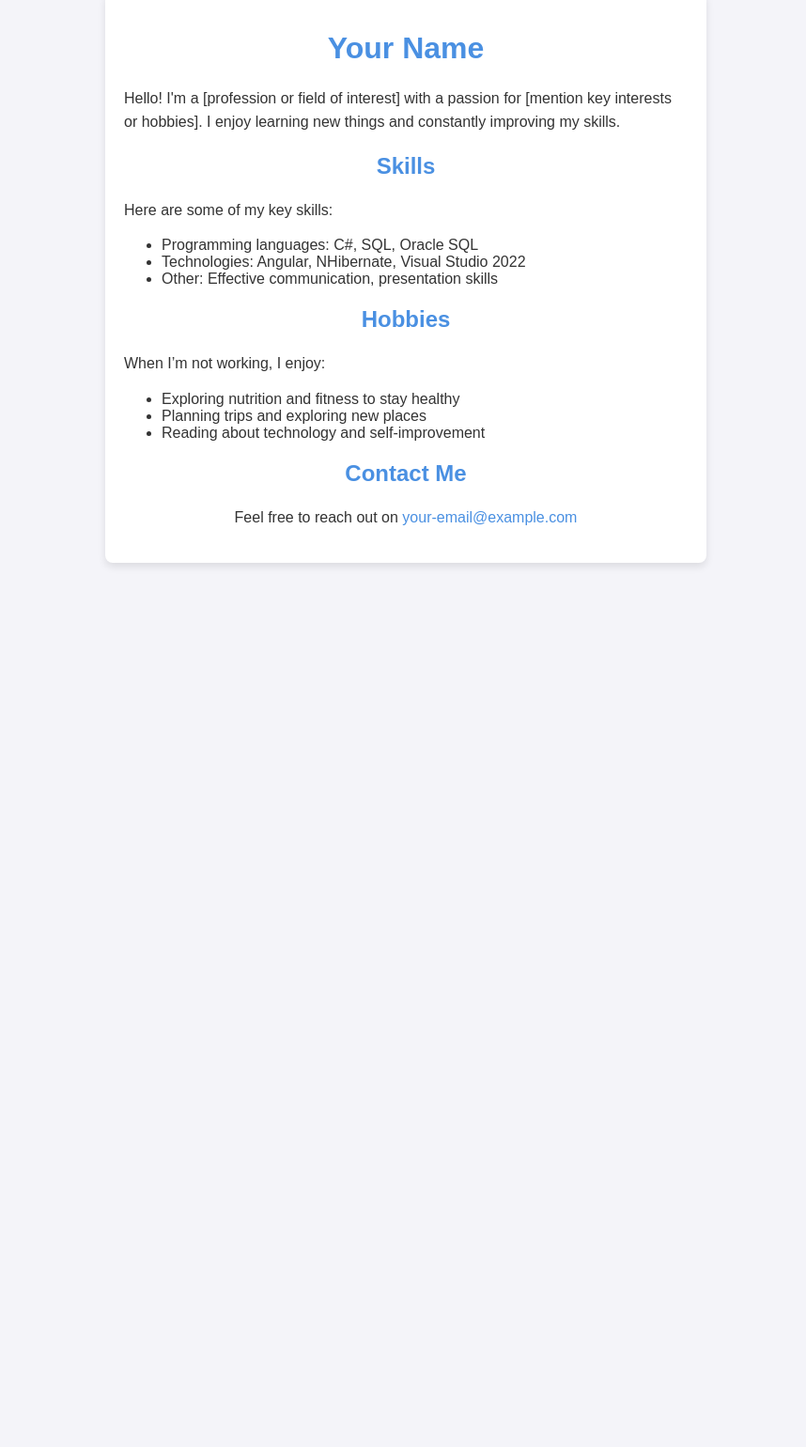
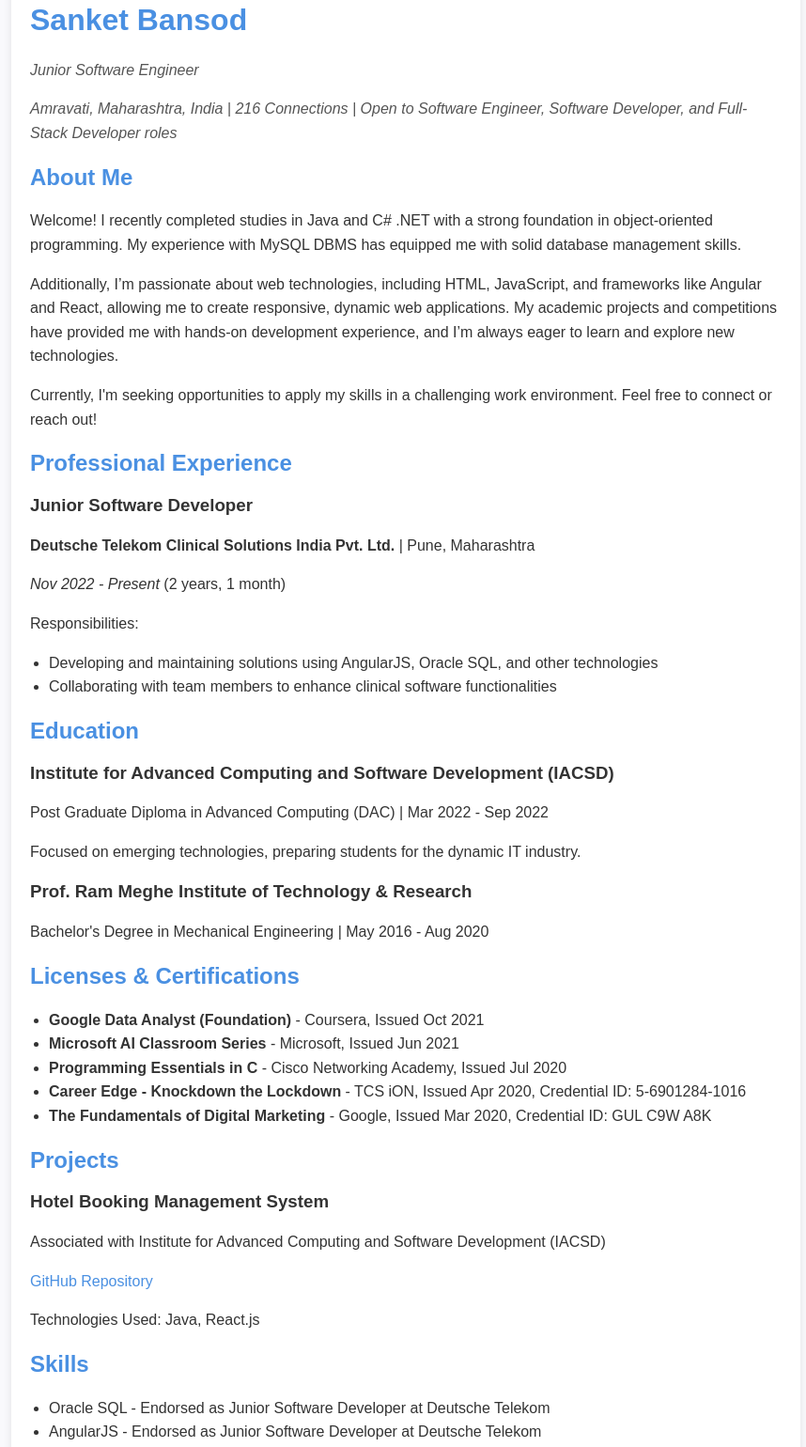
Before and after one commit to SanketBansod174/SanketBansod.github.io, a plain HTML site: page index.html in a window 1280 px wide. Shown: the part 58-1598 px from the top of the page at 94% size, without its empty margins (208-1066 px from the left). Before the commit the page ends 800 px from the top, so only its background shows below. Drawn offline with Linux system fonts and the light colour scheme.

Commit message:
Update index.html

```diff
--- a/index.html
+++ b/index.html
@@ -3,78 +3,119 @@
 <head>
     <meta charset="UTF-8">
     <meta name="viewport" content="width=device-width, initial-scale=1.0">
-    <title>About Me</title>
+    <title>Sanket Bansod - Junior Software Engineer</title>
     <style>
         body {
             font-family: Arial, sans-serif;
-            background-color: #f4f4f9;
+            background-color: #f9f9fc;
             color: #333;
             margin: 0;
             padding: 0;
             display: flex;
-            flex-direction: column;
-            align-items: center;
+            justify-content: center;
         }
         .container {
-            width: 80%;
-            max-width: 600px;
+            max-width: 800px;
+            width: 90%;
+            margin: 20px;
             padding: 20px;
             background-color: #fff;
-            box-shadow: 0 4px 8px rgba(0, 0, 0, 0.1);
-            border-radius: 8px;
-            margin-top: 50px;
+            box-shadow: 0 4px 10px rgba(0, 0, 0, 0.1);
+            border-radius: 10px;
         }
         h1, h2 {
             color: #4A90E2;
-            text-align: center;
         }
         p {
+            line-height: 1.6;
+        }
+        ul {
+            padding-left: 20px;
             line-height: 1.6;
         }
         .section {
             margin-bottom: 20px;
         }
         .contact {
-            text-align: center;
+            font-style: italic;
+            color: #555;
         }
-        a {
+        .project-link {
             color: #4A90E2;
             text-decoration: none;
         }
-        a:hover {
+        .project-link:hover {
             text-decoration: underline;
+        }
+        .skills-list {
+            list-style-type: disc;
+            margin: 0;
+            padding: 0;
+            padding-left: 20px;
         }
     </style>
 </head>
 <body>
 
     <div class="container">
-        <h1>Your Name</h1>
-        <p>Hello! I'm a [profession or field of interest] with a passion for [mention key interests or hobbies]. I enjoy learning new things and constantly improving my skills.</p>
+        <h1>Sanket Bansod</h1>
+        <p class="contact">Junior Software Engineer</p>
+        <p class="contact">Amravati, Maharashtra, India | 216 Connections | Open to Software Engineer, Software Developer, and Full-Stack Developer roles</p>
 
         <div class="section">
-            <h2>Skills</h2>
-            <p>Here are some of my key skills:</p>
-            <ul>
-                <li>Programming languages: C#, SQL, Oracle SQL</li>
-                <li>Technologies: Angular, NHibernate, Visual Studio 2022</li>
-                <li>Other: Effective communication, presentation skills</li>
+            <h2>About Me</h2>
+            <p>Welcome! I recently completed studies in Java and C# .NET with a strong foundation in object-oriented programming. My experience with MySQL DBMS has equipped me with solid database management skills.</p>
+            <p>Additionally, I’m passionate about web technologies, including HTML, JavaScript, and frameworks like Angular and React, allowing me to create responsive, dynamic web applications. My academic projects and competitions have provided me with hands-on development experience, and I’m always eager to learn and explore new technologies.</p>
+            <p>Currently, I'm seeking opportunities to apply my skills in a challenging work environment. Feel free to connect or reach out!</p>
+        </div>
+
+        <div class="section">
+            <h2>Professional Experience</h2>
+            <h3>Junior Software Developer</h3>
+            <p><strong>Deutsche Telekom Clinical Solutions India Pvt. Ltd.</strong> | Pune, Maharashtra</p>
+            <p><em>Nov 2022 - Present</em> (2 years, 1 month)</p>
+            <p>Responsibilities:</p>
+            <ul class="skills-list">
+                <li>Developing and maintaining solutions using AngularJS, Oracle SQL, and other technologies</li>
+                <li>Collaborating with team members to enhance clinical software functionalities</li>
             </ul>
         </div>
 
         <div class="section">
-            <h2>Hobbies</h2>
-            <p>When I’m not working, I enjoy:</p>
-            <ul>
-                <li>Exploring nutrition and fitness to stay healthy</li>
-                <li>Planning trips and exploring new places</li>
-                <li>Reading about technology and self-improvement</li>
+            <h2>Education</h2>
+            <h3>Institute for Advanced Computing and Software Development (IACSD)</h3>
+            <p>Post Graduate Diploma in Advanced Computing (DAC) | Mar 2022 - Sep 2022</p>
+            <p>Focused on emerging technologies, preparing students for the dynamic IT industry.</p>
+            <h3>Prof. Ram Meghe Institute of Technology & Research</h3>
+            <p>Bachelor's Degree in Mechanical Engineering | May 2016 - Aug 2020</p>
+        </div>
+
+        <div class="section">
+            <h2>Licenses & Certifications</h2>
+            <ul class="skills-list">
+                <li><strong>Google Data Analyst (Foundation)</strong> - Coursera, Issued Oct 2021</li>
+                <li><strong>Microsoft AI Classroom Series</strong> - Microsoft, Issued Jun 2021</li>
+                <li><strong>Programming Essentials in C</strong> - Cisco Networking Academy, Issued Jul 2020</li>
+                <li><strong>Career Edge - Knockdown the Lockdown</strong> - TCS iON, Issued Apr 2020, Credential ID: 5-6901284-1016</li>
+                <li><strong>The Fundamentals of Digital Marketing</strong> - Google, Issued Mar 2020, Credential ID: GUL C9W A8K</li>
             </ul>
         </div>
 
-        <div class="contact">
-            <h2>Contact Me</h2>
-            <p>Feel free to reach out on <a href="mailto:your-email@example.com">your-email@example.com</a></p>
+        <div class="section">
+            <h2>Projects</h2>
+            <h3>Hotel Booking Management System</h3>
+            <p>Associated with Institute for Advanced Computing and Software Development (IACSD)</p>
+            <p><a href="https://github.com/SanketBansod174/Hotel-Booking-Management-System" target="_blank" class="project-link">GitHub Repository</a></p>
+            <p>Technologies Used: Java, React.js</p>
+        </div>
+
+        <div class="section">
+            <h2>Skills</h2>
+            <ul class="skills-list">
+                <li>Oracle SQL - Endorsed as Junior Software Developer at Deutsche Telekom</li>
+                <li>AngularJS - Endorsed as Junior Software Developer at Deutsche Telekom</li>
+                <!-- Add more skills if necessary -->
+            </ul>
         </div>
     </div>
 
```
